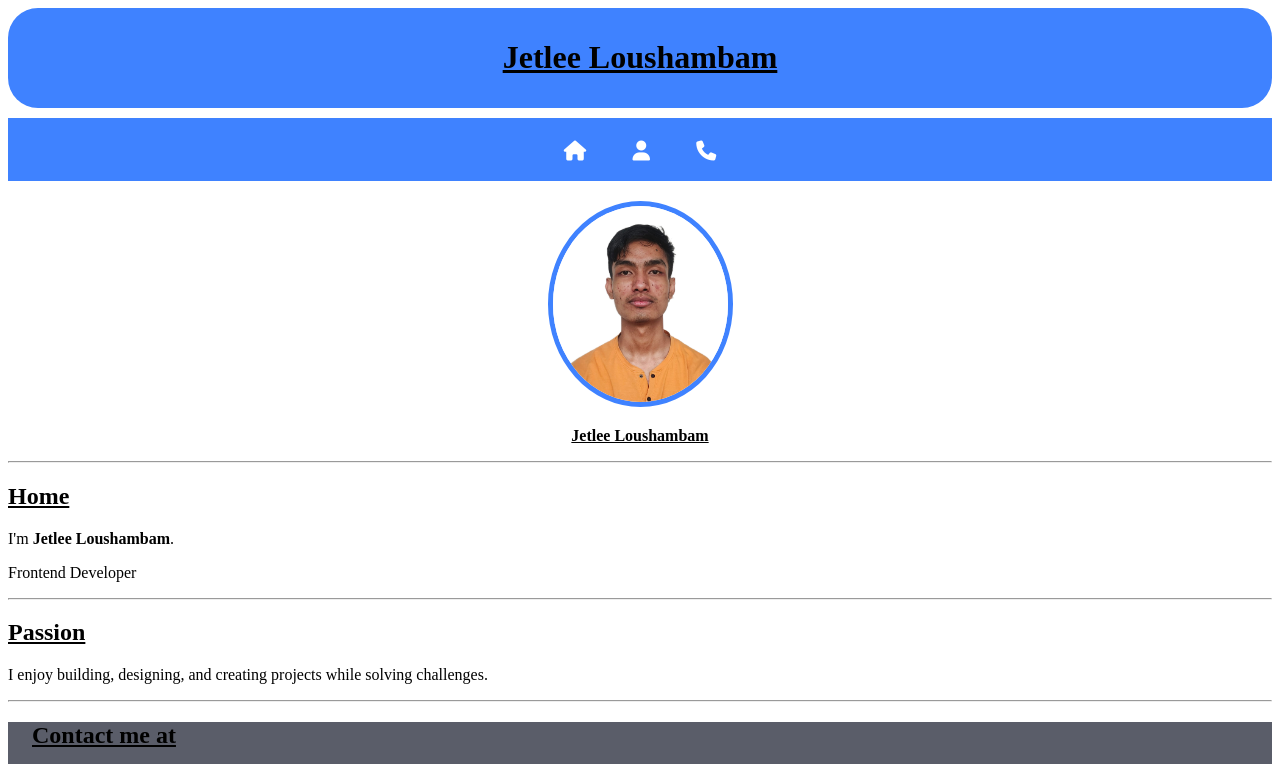
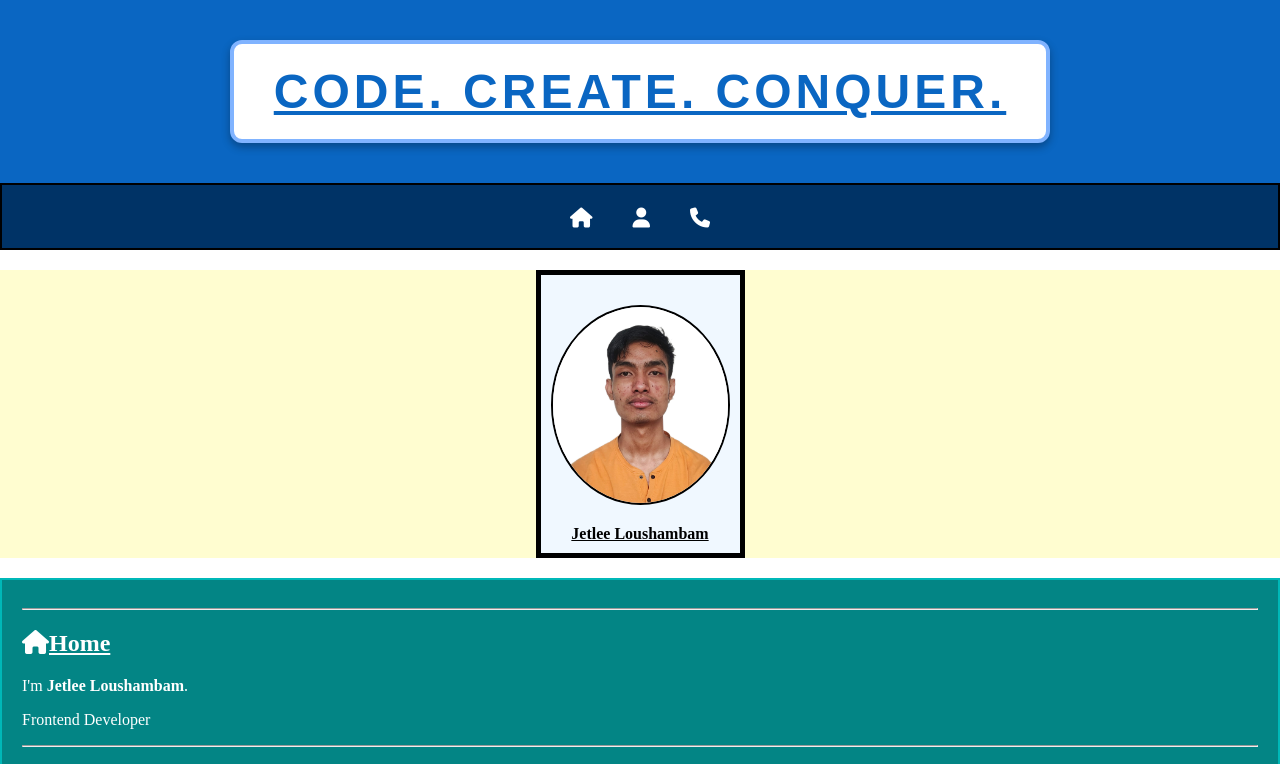
Before and after one commit to jetlous07/about-jet, a plain HTML site: page index.html in a window 1280 px wide. Shown: the top 764 px of the page. Drawn offline with Linux system fonts and the light colour scheme.

Commit message:
should be fine

```diff
--- a/index.html
+++ b/index.html
@@ -19,62 +19,107 @@
     font-size: 20px;
     line-height: 1;
       }
+
+   html, body {
+      margin: 0;
+      padding: 0;
+    }
 </style>
 </head>
-<body style="background-color: white;">
-    <header>
-        <div style="background-color: #3f82ff; padding: 10px; border-radius: 30px; text-align: center;">
-            <h1 style="font-family:'Times New Roman', Times, serif; text-align: center;"><u>Jetlee Loushambam</u></h1>
+<body>
+    <header style="margin:0%">
+        <div style="background-color:#0A66C2; padding: 40px 20px; text-align: center;">
+            <div style="display: inline-block; border: 4px solid #80b3ff; padding: 20px 40px; border-radius: 12px; box-shadow: 0 4px 8px rgba(0, 0, 0, 0.3); cursor: default; user-select: none; transition: transform 0.3s ease, box-shadow 0.3s ease; background-color: white;"
+                onmouseover="this.style.transform='scale(1.05)'; this.style.boxShadow='0 8px 16px rgba(0, 0, 0, 0.4)';"
+                onmouseout="this.style.transform='scale(1)';this.style.boxShadow='0 4px 8px rgba(0, 0, 0, 0.3)';" >
+                <h1 style="font-family: 'Montserrat', sans-serif; font-weight: 700; letter-spacing: 4px; font-size: 3rem; text-transform: uppercase; color: #0A66C2; margin: 0;">
+                    <u>Code. Create. Conquer.</u>
+                </h1>
+            </div>
     </div>
 
-        <div style="background-color: #3f82ff; padding: 20px; border-radius: 0px; text-align: center; margin-top: 10px;">
-            <nav>
 
-                    <a href="#Home">
-                        <i class="fas fa-home"></i>
-                    </a>&emsp;&emsp;&emsp13;
-                <a href="#About">
-                    <i class="fas fa-user"></i>
-                </a>&emsp;&emsp;&emsp13;
-                <a href="#Contact"><i class="fas fa-phone"></i></a>
+        <div style="background-color: #003366; margin: 0%; padding:20px; border:2px solid black; border-radius: 0px; text-align: center; margin: 0px;">
+            <nav style="display: flex; justify-content: center; gap: 40px; align-content: center;">
+                <a href="#Home"
+                    style="text-decoration: none; font-size: 20px; color: white; transition: transform 0.3s;"
+                    onmouseover="this.style.transform='scale(1.3)'"
+                    onmouseout="this.style.transform='scale(1)'">
+                    <i class="fas fa-home"
+                    style="vertical-align: middle; font-size: 20px; line-height: 1;"></i>
+                </a>
+
+                <a href="#About"
+                    style="text-decoration: none; font-size: 20px; color: white; transition: transform 0.3s;"
+                    onmouseover="this.style.transform='scale(1.3)'"
+                    onmouseout="this.style.transform='scale(1)'">
+                    <i class="fas fa-user"
+                    style="vertical-align: middle; font-size: 20px; line-height: 1;"></i>
+                </a>
+
+                 <a href="#Contact"
+                    style="text-decoration: none; font-size: 20px; color: white; transition: transform 0.3s;"
+                    onmouseover="this.style.transform='scale(1.3)'"
+                    onmouseout="this.style.transform='scale(1)'">
+                    <i class="fas fa-phone"
+                    style="vertical-align: middle; font-size: 20px; line-height: 1;"></i>
+                </a>
             </nav>
         </div>
-
     </header>
 
     <main>
-        <figure>
-            <img src="ei.jpg" alt="Jetlee" width="175" border="5" style="border-color:#3f82ff ;border-radius: 50%; display: block; margin: 20px auto;">
+        <div style="background-color: #fffdd0; margin: 0%;">
+        <figure style="border: 5px solid black; padding: 10px; background-color: aliceblue; margin: 20px auto; width: fit-content;">
+            <img src="ei.jpg" alt="Jetlee" width="175" style="border: 2px solid black ;border-radius: 50%; display: block; margin: 20px auto;">
             <figcaption style="text-align: center;"><u><b><strong>Jetlee Loushambam</strong></b></u></figcaption>
         </figure>
+        </div>
+
+        <div style="background-color:#038585; color:white; border: #00b8b8 solid 2px; margin: 0%; padding: 20px;">
             <hr>
             <section id="Home">
-            <h2><u><b>Home</b></u></h2>
+                <h2><u><b><i class="fas fa-home" style="padding-inline-start: ;"></i>Home</b></u></h2>
                 <p>I'm <strong>Jetlee Loushambam</strong>.</p>
                 <p>Frontend Developer</p>
             </section><hr>
+        </div>
+
+        <div style="background-color: #5a5d69; color:white; border:#A9B2C3 solid 2px; margin: 0%; padding: 20px;">
         <section id="About">
-            <h2><u><b>Passion</b></u></h2>
+            <h2><u><b><i class="fas fa-user"></i>About Me</b></u></h2>
             <p>I enjoy building, designing, and creating projects while solving challenges.</p>
-        </section><hr>
-        <div style="background-color: #5a5d69;">
+        </section>
+        </div><hr>
+
+        <div style="background-color:#222831; color:#66C7C7; border:#66C7C7 solid 2px; margin: 0%; padding: 20px;">
             <section id="Contact">
-        <h2>&emsp;<b><u>Contact me at</u></b></h2>
+                <h2><b><u>Contact me at</u></b></h2>
                 <p>
-                <a href="https://discord.com/users/885472467307626576" target="_blank" style="color:#7289DA; font-size:40px; margin:0 10px; text-decoration:none;">
+                    <a href="https://discord.com/users/885472467307626576" target="_blank"
+                        style="color:#7289DA; font-size:40px; margin:0 10px; text-decoration:none; transition: transform 0.3s, color 0.3s;"
+                        onmouseover="this.style.transform='scale(1.3)'; this.style.color='#9bb9f7';"
+                        onmouseout="this.style.transform='scale(1)'; this.style.color='#7289DA';">
                         <i class="fab fa-discord"></i>
                     </a>
 
-                <a href="https://github.com/jetlous07" target="_blank" style="color:black; font-size:40px; margin:0 10px; text-decoration:none;">
+                    <a href="https://github.com/jetlous07" target="_blank"
+                        style="color:black; font-size:40px; margin:0 10px; text-decoration:none; transition: transform 0.3s, color 0.3s;"
+                        onmouseover="this.style.transform='scale(1.3)'; this.style.color='#555555';"
+                        onmouseout="this.style.transform='scale(1)'; this.style.color='black';">
                         <i class="fab fa-github"></i>
                     </a>
 
-                <a href="https://wa.me/+917085802239" target="_blank" style="color:#25D366; font-size:40px; margin:0 10px; text-decoration:none;">
+                    <a href="https://wa.me/+917085802239" target="_blank"
+                        style="color:#25D366; font-size:40px; margin:0 10px; text-decoration:none; transition: transform 0.3s, color 0.3s;"
+                        onmouseover="this.style.transform='scale(1.3)'; this.style.color='#7be87b';"
+                        onmouseout="this.style.transform='scale(1)'; this.style.color='#25D366';">
                         <i class="fab fa-whatsapp"></i>
                     </a>
                 </p>
             </section>
         </div>
+
 
         <footer style="background-color: #ecdaeb; padding: 5px; text-align: center;">
             <a href="https://discord.com/users/885472467307626576" target="_blank" style="color:#7289DA; font-size:1px; margin:0px; text-decoration:none;">
```
Lines whose indentation alone changed are shown as unchanged.
